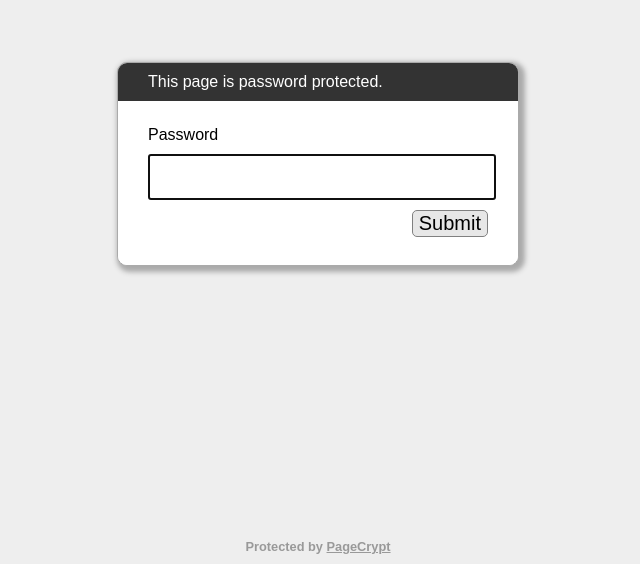
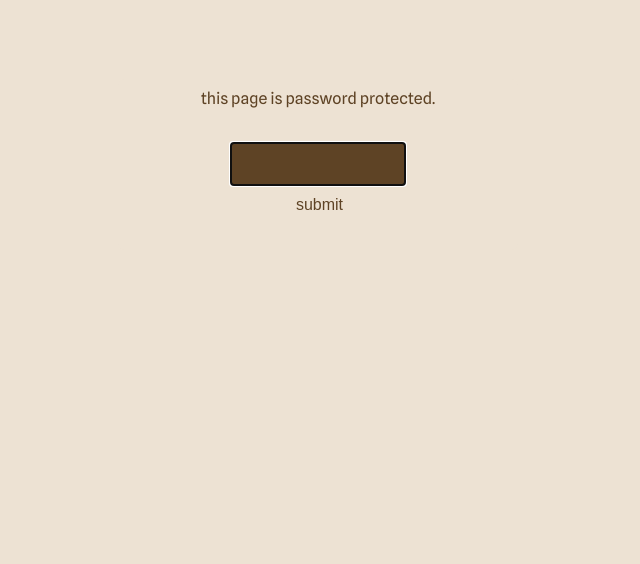
Before and after one commit to iyergauri/journal, a plain HTML site: page index.html in a window 1280 px wide. Shown: the part 236-800 px from the top of the page, without its empty margins (322-962 px from the left). Drawn offline with Linux system fonts and the light colour scheme.

Commit message:
fix header

```diff
--- a/index.html
+++ b/index.html
@@ -4,17 +4,22 @@
         <meta charset="utf-8">
         <meta name="viewport" content="width=device-width, initial-scale=1">
         <meta name="robots" content="noindex, nofollow">
-    <title>Password Protected Page</title>
+        <title>journal</title>
         <style>
-        html, body {
+            @import url('https://fonts.googleapis.com/css2?family=Spline+Sans&display=swap');
+
+            html,
+            body {
              margin: 0;
              width: 100%;
              height: 100%;
-            font-family: Arial, Helvetica, sans-serif;
+             font-family: 'Spline Sans', sans-serif;
             }
+
             #dialogText {
-            color: white;
-            background-color: #333333;
+             color: #5e4325;
+             background-color: #ede2d3;
+             text-transform: lowercase;
             }
 
             #dialogWrap {
@@ -24,7 +29,7 @@
              width: 100%;
              height: 100%;
              display: table;
-            background-color: #EEEEEE;
+             background-color: #ede2d3;
             }
 
             #dialogWrapCell {
@@ -36,29 +41,38 @@
             #mainDialog {
              max-width: 400px;
              margin: 5px;
-            border: solid #AAAAAA 1px;
-            border-radius: 10px;
-            box-shadow: 3px 3px 5px 3px #AAAAAA;
+             border: none;
+             border-radius: 6px;
              margin-left: auto;
              margin-right: auto;
-            background-color: #FFFFFF;
              overflow: hidden;
-            text-align: left;
+             text-align: center;
             }
-        #mainDialog > * {
+
+            #mainDialog>* {
              padding: 10px 30px;
             }
+
             #passArea {
              padding: 20px 30px;
-            background-color: white;
+             background-color: #ede2d3;
             }
-        #passArea > * {
+
+            #passArea>* {
              margin: 5px auto;
             }
+
             #pass {
-            width: 100%;
+             width: 50%;
+             min-width: 64px;
              height: 40px;
-            font-size: 30px;
+             font-size: 16px;
+             border: none;
+             background-color: #5e4325;
+            }
+
+            #passwordPrompt {
+             display: none;
             }
 
             #messageWrapper {
@@ -72,21 +86,23 @@
             }
 
             #invalidPass {
-            color: red;
+             color: #a54417;
             }
 
             #success {
-            color: green;
+             text-transform: lowercase;
+             color: #abb26d;
             }
 
             #submitPass {
-            font-size: 20px;
-            border-radius: 5px;
-            background-color: #E7E7E7;
-            border: solid gray 1px;
-            float: right;
+             font-size: 16px;
+             border: none;
+             background-color: inherit;
+             color: #5e4325;
              cursor: pointer;
+             text-transform: lowercase;
             }
+
             #contentFrame {
              position: absolute;
              top: 0;
@@ -94,22 +110,11 @@
              width: 100%;
              height: 100%;
             }
-        #attribution {
-            position: absolute;
-            bottom: 0;
-            left: 0;
-            right: 0;
-            text-align: center;
-            padding: 10px;
-            font-weight: bold;
-            font-size: 0.8em;
-        }
-        #attribution, #attribution a {
-            color: #999;
-        }
+
             .error {
              display: none;
-            color: red;
+             text-transform: lowercase;
+             color: #a54417;
             }
            </style>
        </head>
```
Lines whose indentation alone changed are shown as unchanged.
